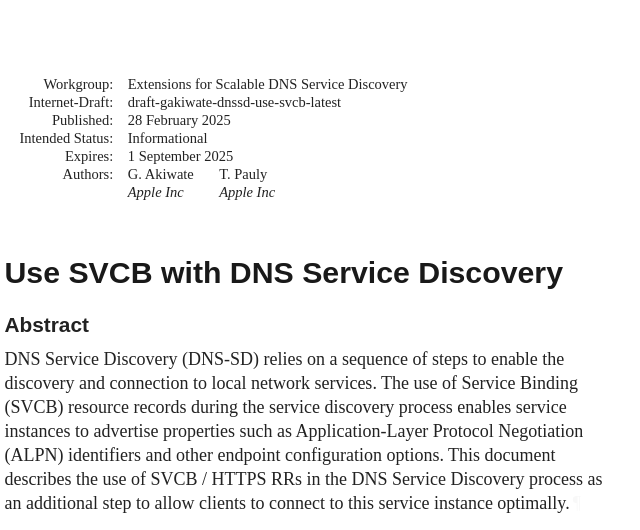
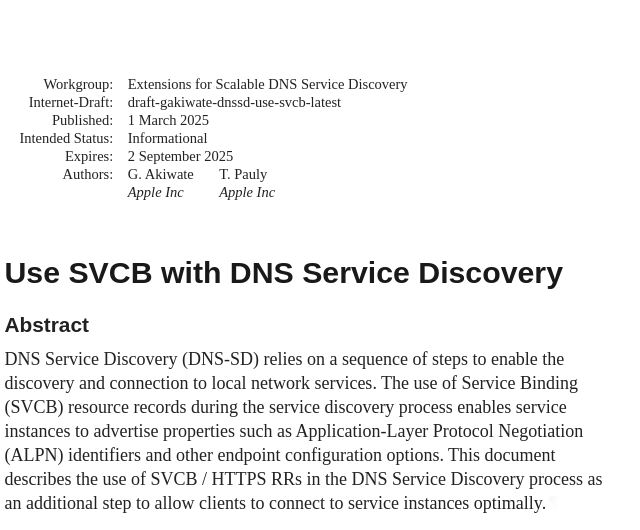
Before and after one commit to gakiwate/draft-gakiwate-dnssd-use-svcb, a plain HTML site: page draft-gakiwate-dnssd-use-svcb.html in a window 1280 px wide. Shown: the top 530 px of the page, 120-760 px from the left. Drawn offline with Linux system fonts and the light colour scheme; a web font is replaced by a local one.

Commit message:
Script updating gh-pages from 5a4f372. [ci skip]

```diff
--- a/draft-gakiwate-dnssd-use-svcb.html
+++ b/draft-gakiwate-dnssd-use-svcb.html
@@ -14,7 +14,7 @@ discovery and connection to local network services. The use of Service Binding
 instances to advertise properties such as Application-Layer Protocol Negotiation
 (ALPN) identifiers and other endpoint configuration options. This document
 describes the use of SVCB / HTTPS RRs in the DNS Service Discovery process as an
-additional step to allow clients to connect to this service instance optimally.
+additional step to allow clients to connect to service instances optimally.
     " name="description">
 <meta content="xml2rfc 3.27.0" name="generator">
 <meta content="draft-gakiwate-dnssd-use-svcb-latest" name="ietf.draft">
@@ -1050,11 +1050,11 @@ svg :is([fill="white"], [fill^="#fff"]) {
 <thead><tr>
 <td class="left">Internet-Draft</td>
 <td class="center">Use SVCB with DNS Service Discovery</td>
-<td class="right">February 2025</td>
+<td class="right">March 2025</td>
 </tr></thead>
 <tfoot><tr>
 <td class="left">Akiwate &amp; Pauly</td>
-<td class="center">Expires 1 September 2025</td>
+<td class="center">Expires 2 September 2025</td>
 <td class="right">[Page]</td>
 </tr></tfoot>
 </table>
@@ -1067,12 +1067,12 @@ svg :is([fill="white"], [fill^="#fff"]) {
 <dd class="internet-draft">draft-gakiwate-dnssd-use-svcb-latest</dd>
 <dt class="label-published">Published:</dt>
 <dd class="published">
-<time datetime="2025-02-28" class="published">28 February 2025</time>
+<time datetime="2025-03-01" class="published">1 March 2025</time>
     </dd>
 <dt class="label-intended-status">Intended Status:</dt>
 <dd class="intended-status">Informational</dd>
 <dt class="label-expires">Expires:</dt>
-<dd class="expires"><time datetime="2025-09-01">1 September 2025</time></dd>
+<dd class="expires"><time datetime="2025-09-02">2 September 2025</time></dd>
 <dt class="label-authors">Authors:</dt>
 <dd class="authors">
 <div class="author">
@@ -1095,7 +1095,7 @@ discovery and connection to local network services. The use of Service Binding
 instances to advertise properties such as Application-Layer Protocol Negotiation
 (ALPN) identifiers and other endpoint configuration options. This document
 describes the use of SVCB / HTTPS RRs in the DNS Service Discovery process as an
-additional step to allow clients to connect to this service instance optimally.<a href="#section-abstract-1" class="pilcrow">¶</a></p>
+additional step to allow clients to connect to service instances optimally.<a href="#section-abstract-1" class="pilcrow">¶</a></p>
 </section>
 <section class="note rfcEditorRemove" id="section-note.1">
       <h2 id="name-about-this-document">
@@ -1132,7 +1132,7 @@ additional step to allow clients to connect to this service instance optimally.<
         time. It is inappropriate to use Internet-Drafts as reference
         material or to cite them other than as "work in progress."<a href="#section-boilerplate.1-3" class="pilcrow">¶</a></p>
 <p id="section-boilerplate.1-4">
-        This Internet-Draft will expire on 1 September 2025.<a href="#section-boilerplate.1-4" class="pilcrow">¶</a></p>
+        This Internet-Draft will expire on 2 September 2025.<a href="#section-boilerplate.1-4" class="pilcrow">¶</a></p>
 </section>
 </div>
 <div id="copyright">
```
Also changed, not shown: draft-gakiwate-dnssd-use-svcb.txt.
